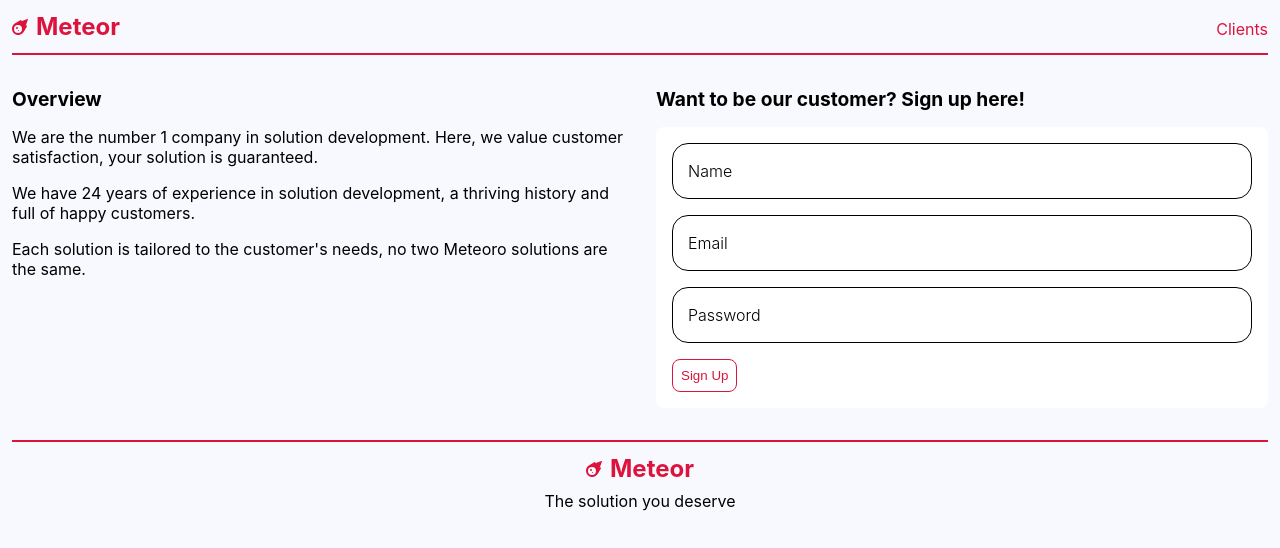
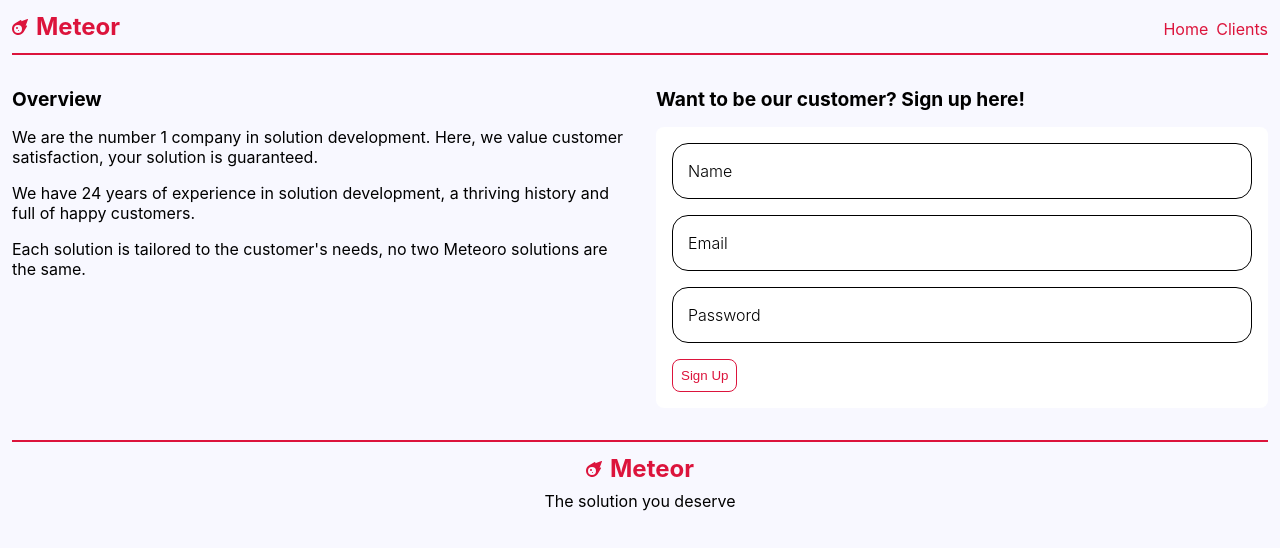
Before and after one commit to nathipg/landing-page-prs-puc, a React (Create React App) app in the folder frontend/: page / in a window 1280 px wide. Shown: the top 548 px of the page. Built offline with nearby package versions, Linux system fonts and the light colour scheme; no server answers.

Commit message:
Add option to header menu

```diff
--- a/frontend/src/components/Header.tsx
+++ b/frontend/src/components/Header.tsx
@@ -20,6 +20,7 @@ const Header = () => {
         <Brand />
       </Link>
       <Menu>
+        <MenuOption to="/">Home</MenuOption>
         <MenuOption to="/clients">Clients</MenuOption>
       </Menu>
     </StyledHeader>
```
